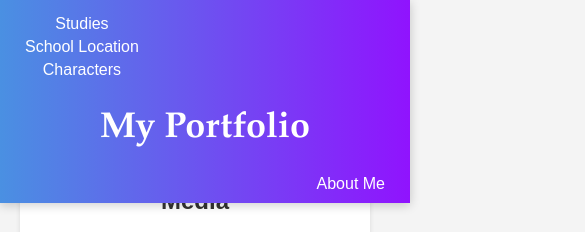
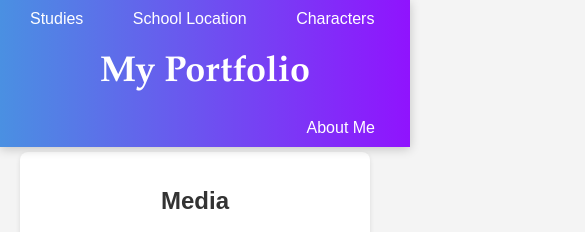
Before and after one commit to bonk24/Remo_Portfolio, a plain HTML site: page index.html in a window 390 px wide. Shown: the top 232 px of the page, 585 px wide, since content can reach past the window. Drawn offline with Linux system fonts and the light colour scheme.

Commit message:
Update index.html

```diff
--- a/index.html
+++ b/index.html
@@ -142,7 +142,7 @@
             text-align: center;
         }
 
-
+        /* Responsive Styles */
         @media (max-width: 768px) {
             .header-container {
                 flex-direction: column;
@@ -151,8 +151,8 @@
             }
 
             nav ul li {
-                display: block;
-                margin: 5px 0;
+                display: inline; /* Keep horizontal layout */
+                margin: 5px; /* Adjust margin for spacing */
             }
 
             .right-nav ul li {
@@ -162,6 +162,7 @@
             #title {
                 flex-direction: column;
                 align-items: center;
+            }
 
             article {
                 margin-right: 0;
@@ -185,6 +186,14 @@
 
             section {
                 padding: 15px;
+            }
+
+            nav ul li {
+                margin-right: 10px;
+            }
+
+            .right-nav ul li {
+                margin-right: 10px;
             }
         }
     </style>
@@ -225,10 +234,10 @@
         <h2>Image map</h2>
         <img src="images.jpg" alt="Workplace" usemap="#workmap" width="400" height="379">
 
-<map name="workmap">
-  <area shape="rect" coords="34,44,270,350" alt="Computer" href="hapi.jpg">
-  <area shape="circle" coords="337,300,44" alt="Cup of coffee" href="shock.jpg">
-</map>
+        <map name="workmap">
+            <area shape="rect" coords="34,44,270,350" alt="Computer" href="hapi.jpg">
+            <area shape="circle" coords="337,300,44" alt="Cup of coffee" href="shock.jpg">
+        </map>
     </section>
 
     <section id="title">
@@ -236,7 +245,7 @@
         <br>
         <article>
             <h3>Paragraphs using symbol entities</h3>
-           <p>&#9748;  <br>&#9749;  <br>&#x1F30D;</p>
+            <p>&#9748;  <br>&#9749;  <br>&#x1F30D;</p>
         </article>
         <aside>
             <h4>List of Favorite Emoji </h4>
```
